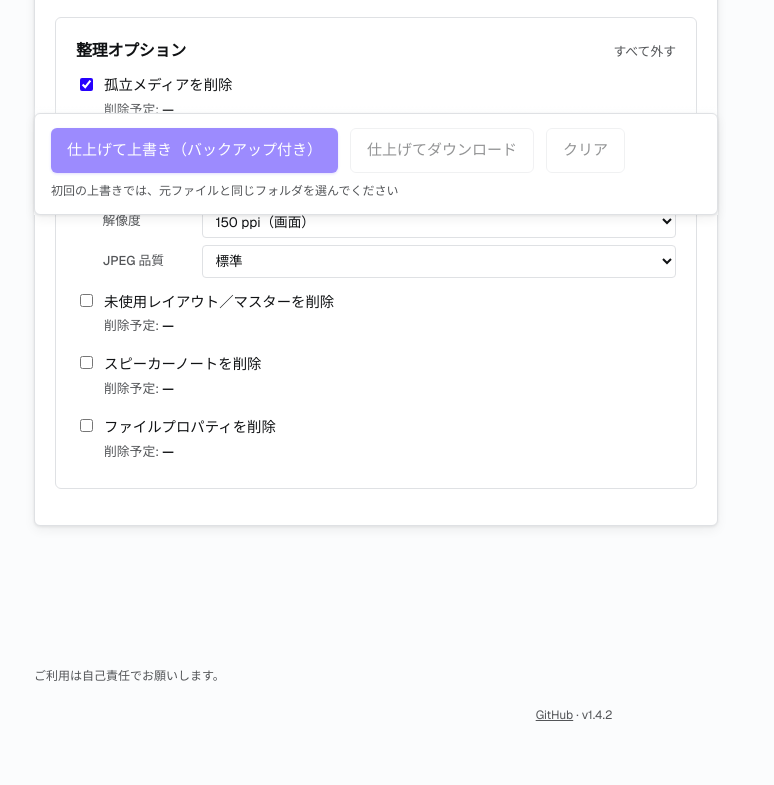
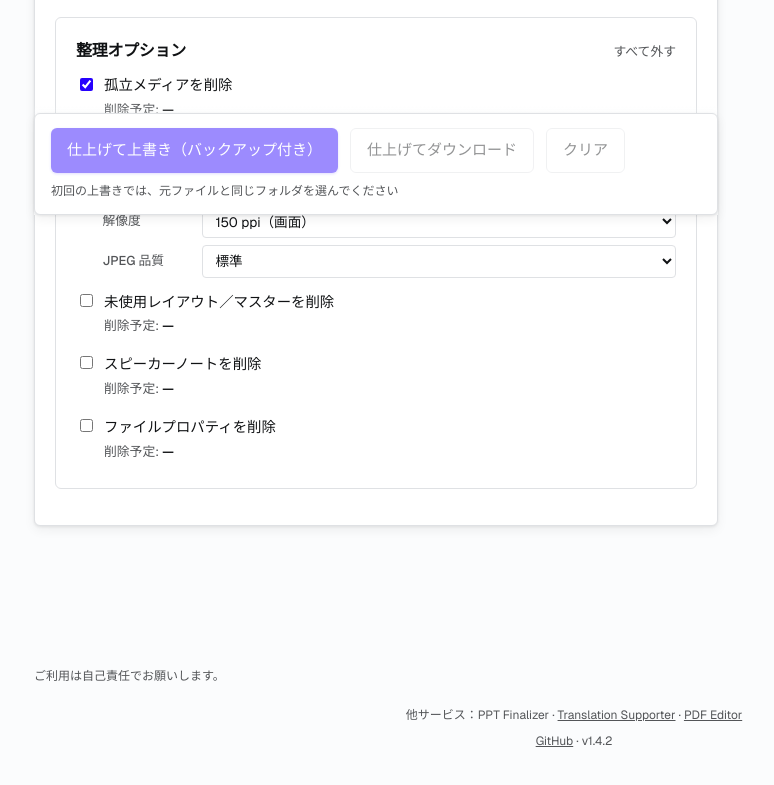
Before and after one commit to symmr/ppt-finalizer, a website: page docs/index.html in a window 1280 px wide. Shown: the part 585-1370 px from the top of the page, without its empty margins (66-840 px from the left). Drawn offline with nearby package versions, Linux system fonts and the light colour scheme.

Commit message:
Add sibling app links in the footer from apps.json.

```diff
--- a/docs/app.js
+++ b/docs/app.js
@@ -1351,6 +1351,41 @@ updateCompressOptionsState();
 setActionState();
 updateSideChrome();
 showAppVersion();
+showAppNav();
+
+async function showAppNav() {
+  const nav = document.getElementById("appNav");
+  if (!nav) return;
+  try {
+    const res = await fetch("apps.json", { cache: "no-store" });
+    if (!res.ok) return;
+    const apps = await res.json();
+    if (!Array.isArray(apps) || apps.length === 0) return;
+    const currentId = document.documentElement.dataset.app || "";
+    const path = location.pathname.replace(/\/+$/, "");
+    const nodes = [];
+    for (const app of apps) {
+      if (!app || !app.title || !app.url) continue;
+      const current =
+        (app.id && app.id === currentId) ||
+        (app.id && path.endsWith(`/${app.id}`));
+      if (nodes.length) nodes.push(document.createTextNode(" · "));
+      if (current) {
+        const span = document.createElement("span");
+        span.textContent = app.title;
+        nodes.push(span);
+      } else {
+        const a = document.createElement("a");
+        a.href = app.url;
+        a.textContent = app.title;
+        nodes.push(a);
+      }
+    }
+    if (!nodes.length) return;
+    nav.replaceChildren(document.createTextNode("他サービス："), ...nodes);
+    nav.hidden = false;
+  } catch (_) {}
+}
 
 async function showAppVersion() {
   const line = document.getElementById("appVersionLine");
--- /dev/null
+++ b/docs/apps.json
@@ -0,0 +1,17 @@
+[
+  {
+    "id": "ppt-finalizer",
+    "title": "PPT Finalizer",
+    "url": "https://symmr.github.io/ppt-finalizer/"
+  },
+  {
+    "id": "ppt-translation-supporter",
+    "title": "Translation Supporter",
+    "url": "https://symmr.github.io/ppt-translation-supporter/"
+  },
+  {
+    "id": "pdf-editor",
+    "title": "PDF Editor",
+    "url": "https://symmr.github.io/pdf-editor/"
+  }
+]
--- a/docs/index.html
+++ b/docs/index.html
@@ -1,5 +1,5 @@
 <!DOCTYPE html>
-<html lang="ja">
+<html lang="ja" data-app="ppt-finalizer">
 <head>
   <meta charset="UTF-8">
   <meta name="viewport" content="width=device-width, initial-scale=1.0">
@@ -757,6 +757,21 @@
     .app-version a:hover {
       color: var(--accent);
     }
+    .app-nav {
+      margin: 1.25rem 0 0;
+      font-size: 0.75rem;
+      color: var(--muted);
+      text-align: center;
+    }
+    .app-nav a {
+      color: var(--muted);
+    }
+    .app-nav a:hover {
+      color: var(--accent);
+    }
+    .app-nav:not([hidden]) + .app-version {
+      margin-top: 0.4rem;
+    }
     /* SmoothUI 風: Geist、6px 角丸、2 段シャドウ、単一アクセント */
     body {
       font-family: "Geist", "Noto Sans JP", system-ui, -apple-system, sans-serif;
@@ -1071,6 +1086,7 @@
     </div>
 
     <p class="disclaimer">ご利用は自己責任でお願いします。</p>
+    <p class="app-nav" id="appNav" hidden></p>
     <p class="app-version" id="appVersionLine" hidden>
       <a href="https://github.com/symmr/ppt-finalizer/" target="_blank" rel="noopener noreferrer">GitHub</a>
       · <span id="appVersion"></span>
```
Also changed, not shown: CHANGELOG.md.
